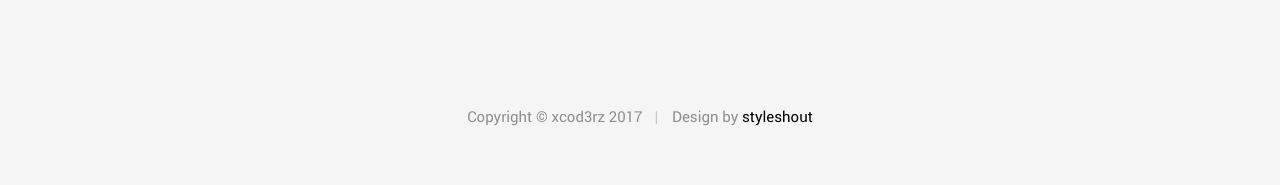
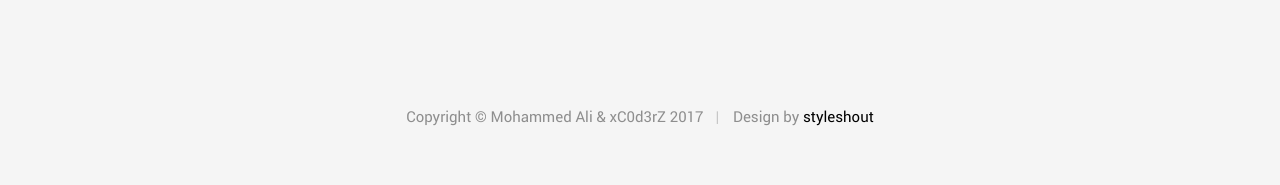
Before and after one commit to 0-ali/myblog, a Jekyll site: the page built from index.html, in a window 1280 px wide. Shown: the part 2010-2195 px from the top of the page. Built offline with Jekyll 4.4.1, drawn with Linux system fonts in a browser that asks for light colours; nearby versions of some CDN libraries; the list of posts is cut into pages by our own code; comment, search, counter and statistics services are not loaded.

Commit message:
Update _config.yml

```diff
--- a/_config.yml
+++ b/_config.yml
@@ -21,7 +21,7 @@ url: "https://xc0d3rz.github.io" # the base hostname & protocol for your site, e
 settings: # Abstract theme settings
   disqus-id: "xc0d3rz" # Disqus user shortname, will be used to enable comments
   google-site-verification: "XXXXXXXXXXXXXXXXX" # Google site verification, will be useful to verify your blog with google webmaster
-  copyrights: "xcod3rz"
+  copyrights: "Mohammed Ali & xC0d3rZ"
 author: # Author of the blog, information
   name: "Mohammed Ali" # Author name
   avatar: "/assets/images/author.jpg" # Author avatar
```
